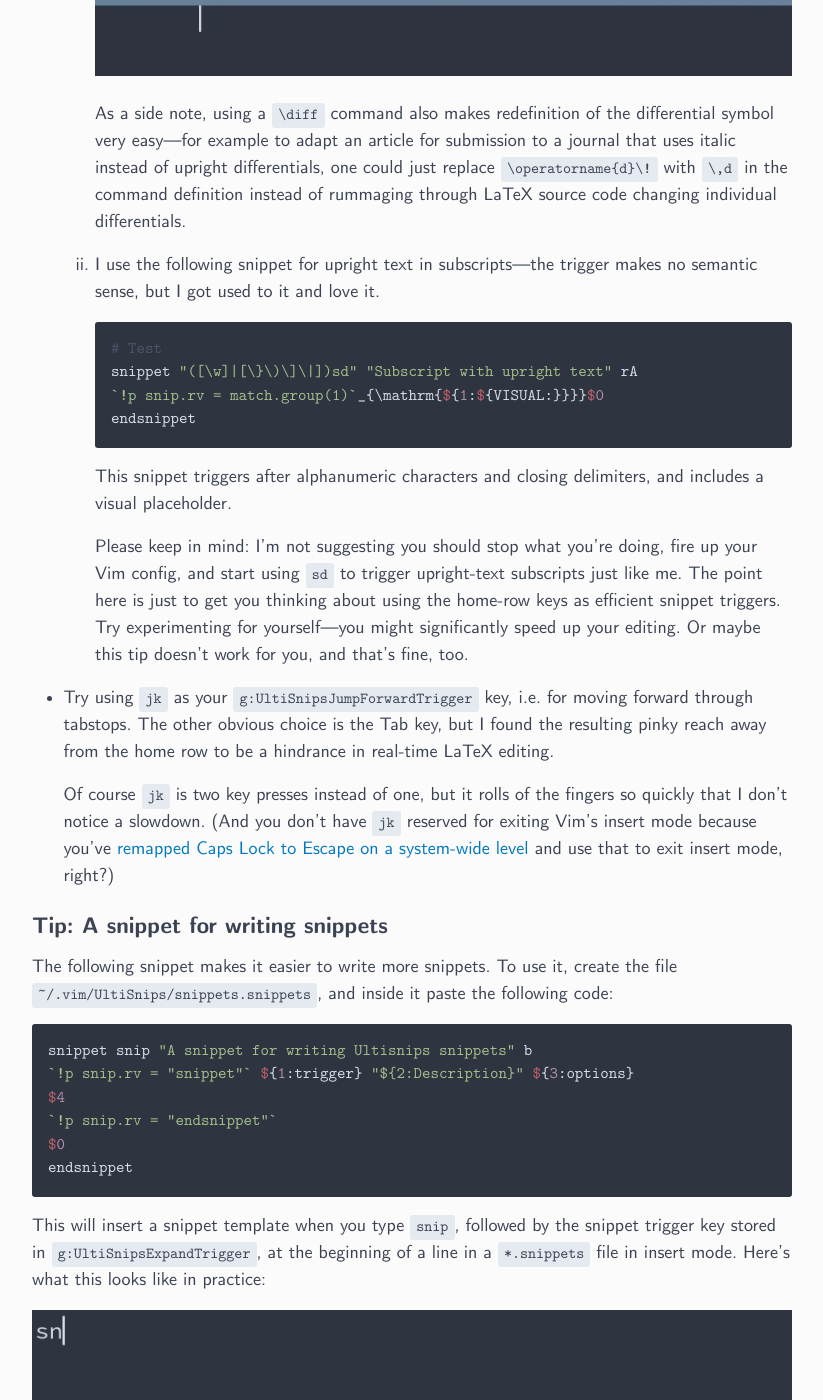
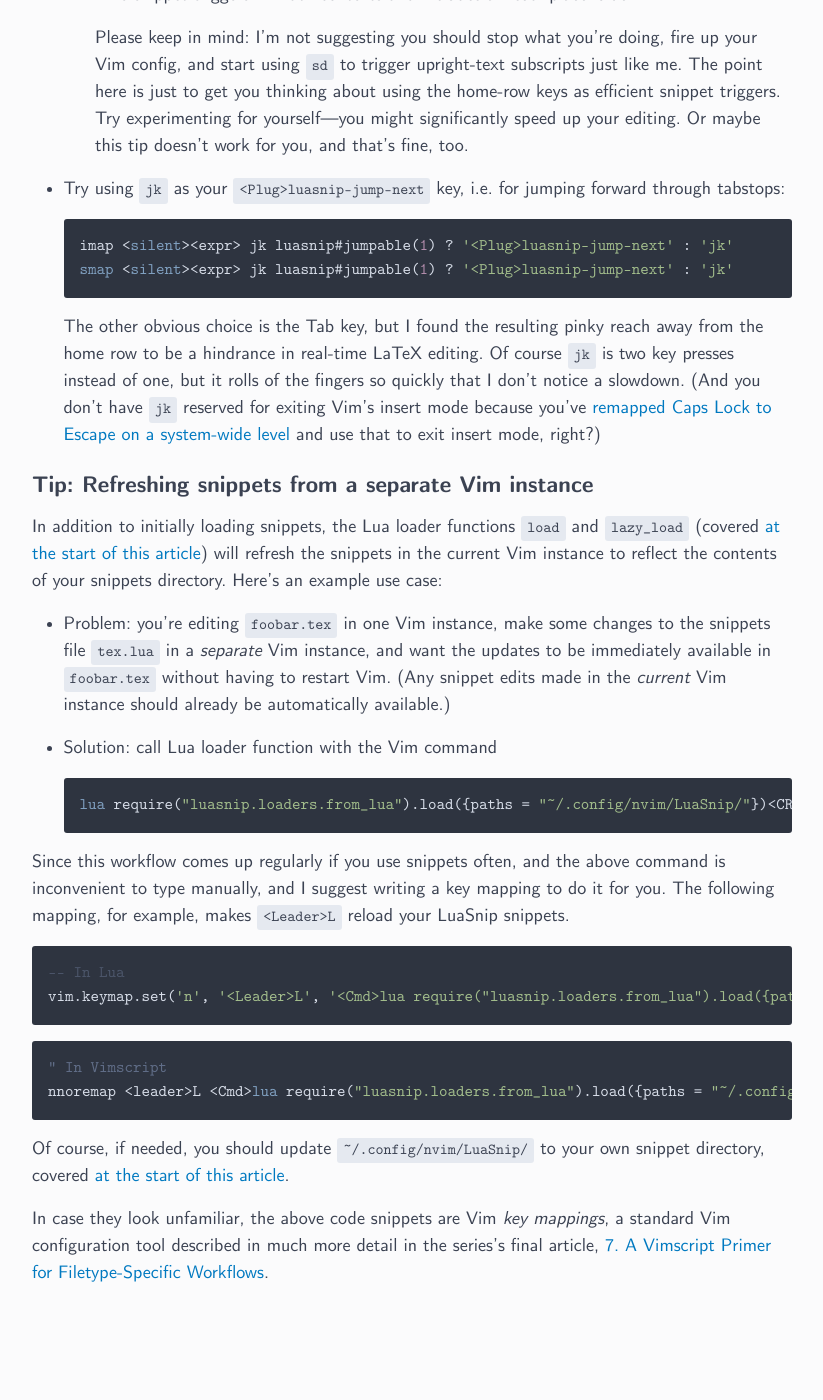
Before and after one commit to ejmastnak/ejmastnak.github.io, a Jekyll site: the page built from tutorials/vim-latex/luasnip.md, in a window 1280 px wide and 1400 px high, scrolled down 35204 px. Shown: the whole window, without its empty margins (228-1051 px from the left). Built offline with Jekyll 4.4.1, drawn with Linux system fonts in a browser that asks for light colours; after the commit the page ends 36544 px from its top, so only the background shows below that; some of the changed text lies outside the part shown.

Commit message:
(luasnip): initial pass of final section

````diff
--- a/tutorials/vim-latex/luasnip.md
+++ b/tutorials/vim-latex/luasnip.md
@@ -55,9 +55,8 @@ This article covers snippets, which are templates of commonly reused code that,
     * [Bonus: expansion only at the start of a new line](#bonus-expansion-only-at-the-start-of-a-new-line)
   * [Context-specific expansion for LaTeX](#context-specific-expansion-for-latex)
 * [Bonus](#bonus)
-  * [Tip: Refreshing snippets](#tip-refreshing-snippets)
   * [(Subjective) practical tips for fast editing](#subjective-practical-tips-for-fast-editing)
-  * [Tip: A snippet for writing snippets](#tip-a-snippet-for-writing-snippets)
+  * [Tip: Refreshing snippets from a separate Vim instance](#tip-refreshing-snippets-from-a-separate-vim-instance)
 
 <!-- vim-markdown-toc -->
 
@@ -829,6 +828,8 @@ See the end of `:help luasnip-insertnode` for documentation of insert node place
 
 ### The visual placeholder and a few advanced nodes
 
+<!-- https://github.com/L3MON4D3/LuaSnip/issues/511 -->
+
 We've barely scratched the surface of what LuaSnip can do.
 Using three nodes called *function nodes*, *dynamic nodes*, and *snippet nodes*, you can create nodes that call custom Lua functions and even recursively return other nodes, which opens up a world of possibilities.
 This section explains, cookbook-style, how to port an UltiSnips feature called the *visual placeholder* to LuaSnip.
@@ -1274,30 +1275,13 @@ my original source for math-context expansion is [the famous Gilles Castel artic
 
 ## Bonus
 
-### Tip: Refreshing snippets
-
-The function `UltiSnips#RefreshSnippets` refreshes the snippets in the current Vim instance to reflect the contents of your snippets directory.
-Here's an example use case:
-
-- Problem: you're editing `myfile.tex` in one Vim instance, make some changes `tex.snippets` in a separate Vim instance, and want the updates to be immediately available in `myfile.tex` without having to restart Vim.
-
-- Solution: call `UltiSnips#RefreshSnippets` using `:call UltiSnips#RefreshSnippets()`.
-
-This workflow comes up regularly if you use snippets often, and I suggest writing a key mapping in your `vimrc` to call the `UltiSnips#RefreshSnippets()` function, for example
-
-```vim
-" Use <leader>u in normal mode to refresh UltiSnips snippets
-nnoremap <leader>u <Cmd>call UltiSnips#RefreshSnippets()<CR>
-```
-In case it looks unfamiliar, the above code snippet is a Vim *key mapping*, a standard Vim configuration tool described in much more detail in the series's final article, [7. A Vimscript Primer for Filetype-Specific Workflows]({% link tutorials/vim-latex/vimscript.md %}).
-
 ### (Subjective) practical tips for fast editing
 
 I'm writing this with math-heavy LaTeX in real-time university lectures in mind, where speed is crucial; these tips might be overkill for more relaxed use cases.
 In no particular order, here are some useful tips based on my personal experience:
 
 - Use automatic completion whenever possible.
-  This technically makes UltiSnips use more computing resources---see the warning in `:help UltiSnips-autotrigger`---but I am yet to notice a perceptible slow-down on modern hardware.
+  This technically makes your snippet engine use more computing resources, but I am yet to notice a perceptible slow-down on modern hardware.
   For example, I regularly use 150+ auto-trigger snippets on a 2.5 GHz, dual-core, third-gen i5 processor and 8 gigabytes of RAM (typical, even modest specs by today's standards) without any problems.
 
 - Use *short* snippet triggers.
@@ -1317,10 +1301,11 @@ In no particular order, here are some useful tips based on my personal experienc
   Here are two examples I use all the time:
   1. I first define the LaTeX command `\newcommand{\diff}{\ensuremath{\operatorname{d}\!}}` in a system-wide preamble file, then access it with the following snippet:
 
-     ```py
-     snippet "([^a-zA-Z0-9])df" "\diff (A personal command I universally use for differentials)" rA
-     `!p snip.rv = match.group(1)`\diff
-     endsnippet
+     ```lua
+     s({trig = "df", snippetType = "autosnippet"},
+       { t("\\diff") },
+       { condition = tex.in_mathzone }
+     ),
      ```
      This `df` snippet makes typing differentials a breeze, with correct spacing, upright font, and all that.
      Happily, in this case using `df` for a differential also makes semantic sense.
@@ -1333,64 +1318,62 @@ In no particular order, here are some useful tips based on my personal experienc
 
   2. I use the following snippet for upright text in subscripts---the trigger makes no semantic sense, but I got used to it and love it.
 
-     ```py
-     # Test
-     snippet "([\w]|[\}\)\]\|])sd" "Subscript with upright text" rA
-     `!p snip.rv = match.group(1)`_{\mathrm{${1:${VISUAL:}}}}$0
-     endsnippet
+     ```lua
+     s({trig = 'sd', snippetType="autosnippet", wordTrig=false},
+       fmta("_{\\mathrm{<>}}",
+         { d(1, get_visual) }
+       ),
+       {condition = tex.in_mathzone}
+     ),
      ```
-     This snippet triggers after alphanumeric characters and closing delimiters, and includes a visual placeholder.
+     This snippet triggers in math contexts and includes a visual placeholder.
 
      Please keep in mind: I'm not suggesting you should stop what you're doing, fire up your Vim config, and start using `sd` to trigger upright-text subscripts just like me.
      The point here is just to get you thinking about using the home-row keys as efficient snippet triggers.
      Try experimenting for yourself---you might significantly speed up your editing.
      Or maybe this tip doesn't work for you, and that's fine, too.
 
-- Try using `jk` as your `g:UltiSnipsJumpForwardTrigger` key, i.e. for moving forward through tabstops.
+- Try using `jk` as your `<Plug>luasnip-jump-next` key, i.e. for jumping forward through tabstops:
+
+  ```vim
+  imap <silent><expr> jk luasnip#jumpable(1) ? '<Plug>luasnip-jump-next' : 'jk'
+  smap <silent><expr> jk luasnip#jumpable(1) ? '<Plug>luasnip-jump-next' : 'jk'
+  ```
+
   The other obvious choice is the Tab key, but I found the resulting pinky reach away from the home row to be a hindrance in real-time LaTeX editing.
-
   Of course `jk` is two key presses instead of one, but it rolls of the fingers so quickly that I don't notice a slowdown.
   (And you don't have `jk` reserved for exiting Vim's insert mode because you've [remapped Caps Lock to Escape on a system-wide level](https://www.dannyguo.com/blog/remap-caps-lock-to-escape-and-control/) and use that to exit insert mode, right?)
 
-### Tip: A snippet for writing snippets
-The following snippet makes it easier to write more snippets.
-To use it, create the file `~/.vim/UltiSnips/snippets.snippets`, and inside it paste the following code:
+### Tip: Refreshing snippets from a separate Vim instance
 
-```py
-snippet snip "A snippet for writing Ultisnips snippets" b
-`!p snip.rv = "snippet"` ${1:trigger} "${2:Description}" ${3:options}
-$4
-`!p snip.rv = "endsnippet"`
-$0
-endsnippet
+In addition to initially loading snippets, the Lua loader functions `load` and `lazy_load` (covered [at the start of this article](#loading-snippets-and-directory-structure)) will refresh the snippets in the current Vim instance to reflect the contents of your snippets directory.
+Here's an example use case:
+
+- Problem: you're editing `foobar.tex` in one Vim instance, make some changes to the snippets file `tex.lua` in a *separate* Vim instance, and want the updates to be immediately available in `foobar.tex` without having to restart Vim.
+  (Any snippet edits made in the *current* Vim instance should already be automatically available.)
+
+- Solution: call Lua loader function with the Vim command
+
+  ```vim
+  lua require("luasnip.loaders.from_lua").load({paths = "~/.config/nvim/LuaSnip/"})<CR>
+  ```
+
+Since this workflow comes up regularly if you use snippets often, and the above command is inconvenient to type manually, and I suggest writing a key mapping to do it for you.
+The following mapping, for example, makes `<Leader>L` reload your LuaSnip snippets.
+
+```lua
+-- In Lua
+vim.keymap.set('n', '<Leader>L', '<Cmd>lua require("luasnip.loaders.from_lua").load({paths = "~/.config/nvim/LuaSnip/"})<CR>')
 ```
-This will insert a snippet template when you type `snip`, followed by the snippet trigger key stored in `g:UltiSnipsExpandTrigger`, at the beginning of a line in a `*.snippets` file in insert mode.
-Here's what this looks like in practice:
 
- <image src="/assets/images/vim-latex/ultisnips/snip-snippet.gif" alt="The snippet-writing snippet in action"  />
+```vim
+" In Vimscript
+nnoremap <leader>L <Cmd>lua require("luasnip.loaders.from_lua").load({paths = "~/.config/nvim/LuaSnip/"})<CR>
+```
 
-The use of `` `!p snip.rv = "snippet"` `` needs some explanation---this uses the UltiSnips Python interpolation feature, described in the section on [dynamically-evaluated code inside snippets](#dynamically-evaluated-code-inside-snippets)---to insert the literal string `snippet` in place of `` `!p snip.rv = "snippet"` ``.
-The naive implementation would be to write
+Of course, if needed, you should update `~/.config/nvim/LuaSnip/` to your own snippet directory, covered [at the start of this article](#loading-snippets-and-directory-structure).
 
-```py
-# THIS SNIPPET WON'T WORK---IT'S JUST FOR EXPLANATION!
-snippet snip "A snippet for writing Ultisnips snippets" b
-snippet ${1:trigger} "${2:Description}" ${3:options}
-$4
-endsnippet
-$0
-endsnippet
-```
-but this would make the UltiSnips parser think that the line `snippet ${1:trigger}...` starts a new snippet definition, when the goal is to insert the literal string `snippet ${1:trigger}...` into another file.
-In any case, this problem is specific to using the string `snippet` inside a snippet, and most snippets are much easier to write than this.
-
-{% include vim-latex-navbar.html %}
-
-{% include vim-latex-license.html %}
-
-<!-- Extras: -->
-<!-- - Filetype loading https://github.com/L3MON4D3/LuaSnip/blob/master/DOC.md#filetype_functions -->
-<!-- YOU CANT HAVE UNESCAPED BACKSLASHES IN DSCR -->
+In case they look unfamiliar, the above code snippets are Vim *key mappings*, a standard Vim configuration tool described in much more detail in the series's final article, [7. A Vimscript Primer for Filetype-Specific Workflows]({% link tutorials/vim-latex/vimscript.md %}).
 
 <!-- ### Extending snippets: -->
 <!---->
````
